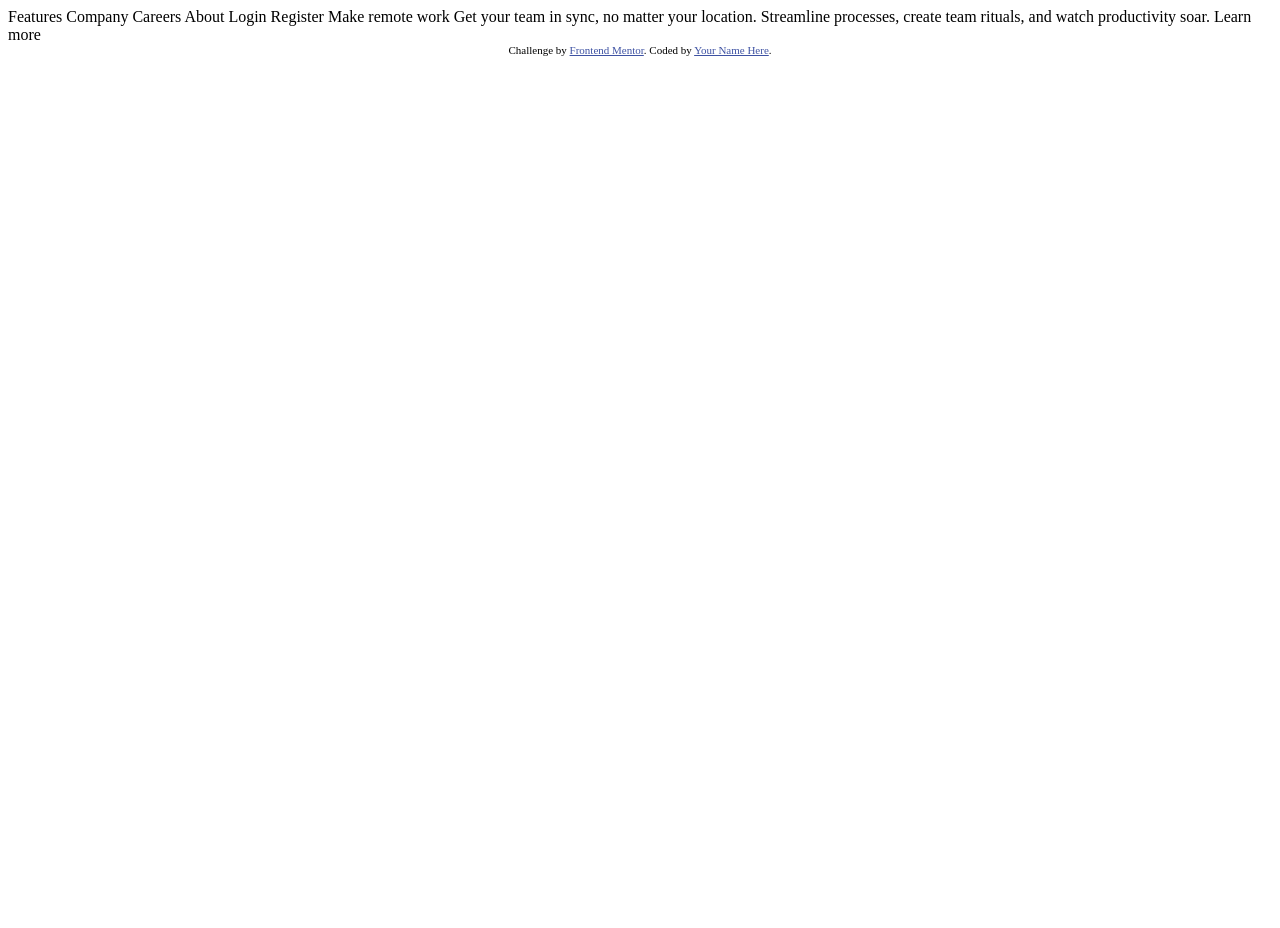
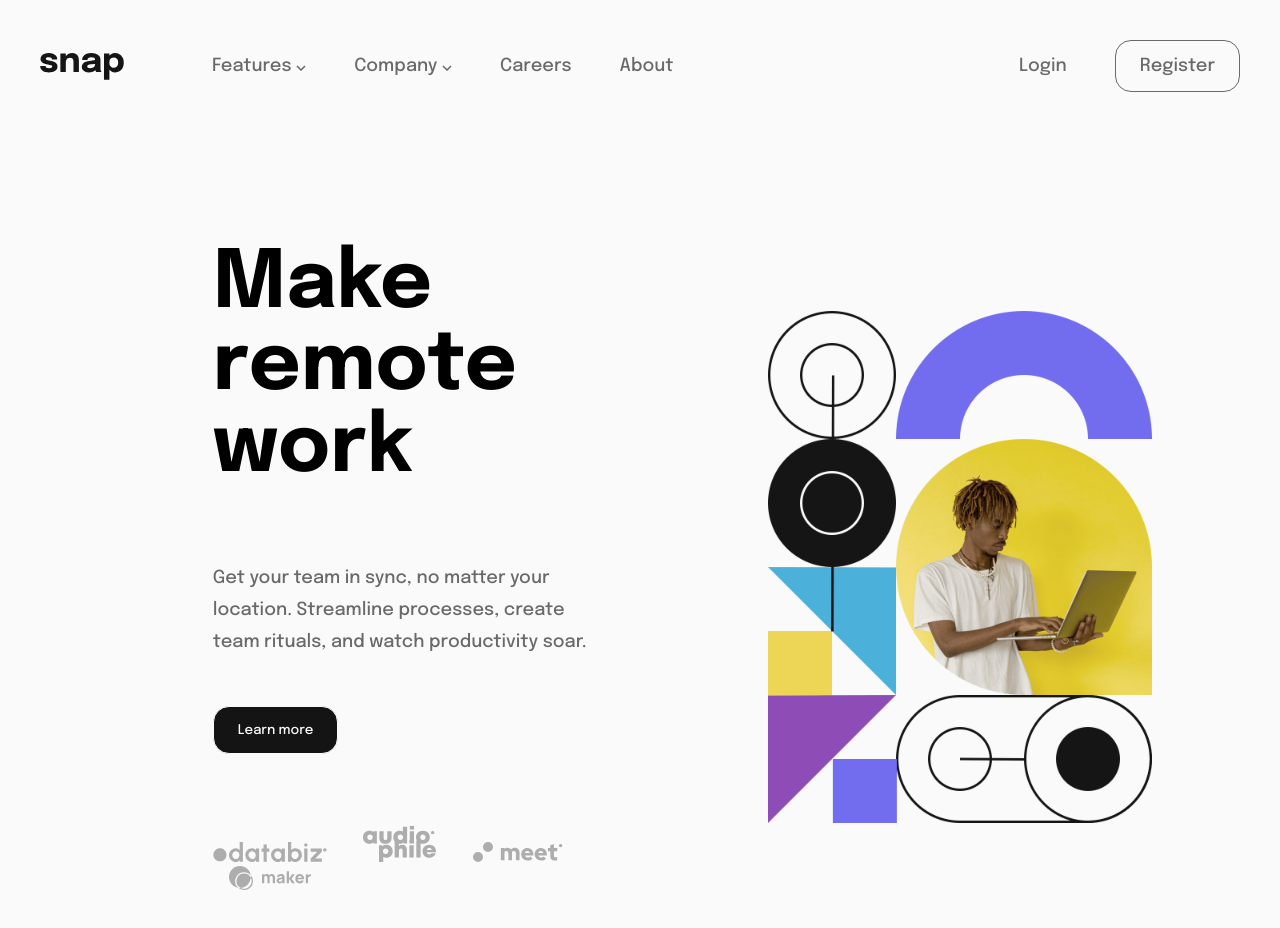
Before and after one commit to Aayush895/Dropdown-Navbar, a plain HTML site: page index.html in a window 1280 px wide. Before the commit the page ends 800 px from the top, so only its background shows below. Drawn offline with Linux system fonts and the light colour scheme.

Commit message:
Desktop layout done

```diff
--- a/index.html
+++ b/index.html
@@ -1,39 +1,81 @@
 <!DOCTYPE html>
 <html lang="en">
+
 <head>
   <meta charset="UTF-8">
-  <meta name="viewport" content="width=device-width, initial-scale=1.0"> <!-- displays site properly based on user's device -->
+  <meta name="viewport" content="width=device-width, initial-scale=1.0">
+  <!-- displays site properly based on user's device -->
+  <link rel="icon" type="image/png" sizes="32x32" href="./images/favicon-32x32.png">
+  <title>Frontend Mentor | Intro section with dropdown navigation</title>
+  <link rel="stylesheet" href="style.css">
+</head>
 
-  <link rel="icon" type="image/png" sizes="32x32" href="./images/favicon-32x32.png">
-
-  <title>Frontend Mentor | Intro section with dropdown navigation</title>
-
-  <!-- Feel free to remove these styles or customise in your own stylesheet 👍 -->
-  <style>
-    .attribution { font-size: 11px; text-align: center; }
-    .attribution a { color: hsl(228, 45%, 44%); }
-  </style>
-</head>
 <body>
 
-  Features
-  Company
-  Careers
-  About
+  <!-- Navigation Bar -->
+  <nav>
+    <div id="nav-items">
+      <div id="nav-logo">
+        <img src="/images/logo.svg" alt="logo">
+      </div>
 
-  Login
-  Register
+      <ul class="items">
+        <li class="features">Features <img src="/images/icon-arrow-down.svg"></li>
+        <li class="company">Company <img src="/images/icon-arrow-down.svg"></li>
+        <li>Careers</li>
+        <li>About</li>
+      </ul>
+    </div>
 
-  Make remote work
+    <div id="registeration">
+      <p>Login</p>
+      <button>Register</button>
+    </div>
+  </nav>
 
-  Get your team in sync, no matter your location. Streamline processes,
-  create team rituals, and watch productivity soar.
+  <!-- Header -->
 
-  Learn more
+  <div id="header">
 
-  <div class="attribution">
-    Challenge by <a href="https://www.frontendmentor.io?ref=challenge" target="_blank">Frontend Mentor</a>.
-    Coded by <a href="#">Your Name Here</a>.
+    <div class="header-content">
+
+      <h1>Make remote work</h1>
+      <p>
+        Get your team in sync, no matter your location. Streamline processes,
+        create team rituals, and watch productivity soar.
+      </p>
+
+      <button>Learn more</button>
+
+      <div id="clients">
+        <img src="/images/client-databiz.svg" alt="client">
+        <img src="/images/client-audiophile.svg" alt="client">
+        <img src="/images/client-meet.svg" alt="client">
+        <img src="/images/client-maker.svg" alt="client">
+      </div>
+
+    </div>
+
+    <div id="hero">
+      <img src="/images/image-hero-desktop.png" alt="hero">
+    </div>
+
   </div>
+
+  <div id="features-dropdown">
+    <p><img src="/images/icon-todo.svg" alt=""> Todo List</p>
+    <p><img src="/images/icon-calendar.svg" alt=""> Calendar</p>
+    <p><img src="/images/icon-reminders.svg" alt=""> Reminders</p>
+    <p><img src="/images/icon-planning.svg" alt=""> Planning</p>
+  </div>
+
+  <div id="company-dropdown">
+    <p>History</p>
+    <p>Our Team</p>
+    <p>Blog</p>
+  </div>
+
+  <script src="script.js"></script>
 </body>
+
 </html>
--- /dev/null
+++ b/script.js
@@ -0,0 +1,24 @@
+const features = document.querySelector('.features')
+const featureDropdown = document.getElementById('features-dropdown')
+const company = document.querySelector('.company')
+const companyDropdown = document.getElementById('company-dropdown')
+
+features.addEventListener('click', () => {
+  if (features.querySelector('img').src.includes('down')) {
+    features.querySelector('img').src = '/images/icon-arrow-up.svg'
+    featureDropdown.style.visibility = 'visible'
+  } else {
+    features.querySelector('img').src = '/images/icon-arrow-down.svg'
+    featureDropdown.style.visibility = 'hidden'
+  }
+})
+
+company.addEventListener('click', () => {
+  if (company.querySelector('img').src.includes('down')) {
+    company.querySelector('img').src = '/images/icon-arrow-up.svg'
+    companyDropdown.style.visibility = 'visible'
+  } else {
+    company.querySelector('img').src = '/images/icon-arrow-down.svg'
+    companyDropdown.style.visibility = 'hidden'
+  }
+})
--- /dev/null
+++ b/style.css
@@ -0,0 +1,191 @@
+@import url('https://fonts.googleapis.com/css2?family=Epilogue:wght@500;700&display=swap');
+
+:root {
+  --Almost-White: hsl(0, 0%, 98%);
+  --Medium-Gray: hsl(0, 0%, 41%);
+  --Almost-Black: hsl(0, 0%, 8%);
+}
+
+* {
+  margin: 0;
+  padding: 0;
+  box-sizing: border-box;
+}
+
+body {
+  font-family: 'Epilogue', sans-serif;
+  font-size: 18px;
+  background-color: var(--Almost-White);
+}
+
+/* Navigation Bar */
+
+nav {
+  display: flex;
+  align-items: center;
+  justify-content: space-between;
+  margin-bottom: 7rem;
+  padding: 2.5rem;
+}
+
+#nav-items {
+  display: flex;
+  align-items: center;
+  justify-content: space-around;
+}
+
+#nav-logo {
+  display: flex;
+  align-items: center;
+  justify-content: center;
+  padding: 0 4rem 0 0;
+  cursor: pointer;
+}
+
+.items {
+  display: flex;
+  align-items: center;
+  justify-content: space-around;
+  list-style: none;
+}
+
+.items > li {
+  padding: 0 1.5rem;
+  cursor: pointer;
+  color: var(--Medium-Gray);
+}
+
+.features {
+  position: relative;
+}
+
+.items > li:hover {
+  color: var(--Almost-Black);
+}
+
+#registeration {
+  display: flex;
+  align-items: center;
+  justify-content: space-between;
+  color: var(--Medium-Gray);
+}
+
+#registeration > p {
+  padding: 0 3rem;
+  cursor: pointer;
+}
+
+#registeration > p:hover {
+  color: var(--Almost-Black);
+}
+
+#registeration > button {
+  padding: 1rem 1.5rem;
+  border-radius: 1rem;
+  border: 1px solid;
+  font-family: 'Epilogue', sans-serif;
+  background-color: transparent;
+  color: var(--Medium-Gray);
+  font-size: 18px;
+  cursor: pointer;
+}
+
+#registeration > button:hover {
+  color: var(--Almost-Black);
+}
+
+/* Header */
+
+#header {
+  display: flex;
+  align-items: center;
+  justify-content: center;
+  margin-bottom: 8rem;
+}
+
+.header-content {
+  width: 50%;
+  padding: 0 5.3rem;
+}
+
+.header-content > h1 {
+  font-size: 5rem;
+  margin-bottom: 4.5rem;
+}
+
+.header-content > p {
+  color: var(--Medium-Gray);
+  width: 85%;
+  line-height: 2rem;
+  margin-bottom: 3rem;
+}
+
+.header-content > button {
+  padding: 1rem 1.5rem;
+  border-radius: 1rem;
+  font-family: 'Epilogue', sans-serif;
+  border: 1px solid;
+  background-color: var(--Almost-Black);
+  color: var(--Almost-White);
+  cursor: pointer;
+  margin-bottom: 4.5rem;
+}
+
+.header-content > button:hover {
+  background-color: transparent;
+  color: var(--Almost-Black);
+}
+
+#clients > img:first-child {
+  padding: 0 1rem 0 0;
+}
+
+#clients > img {
+  padding: 0 1rem;
+}
+
+#hero {
+  width: 30%;
+}
+
+#hero > img {
+  width: 100%;
+}
+
+/* Dropdown menus for features and company item on nav bar */
+
+#features-dropdown {
+  position: absolute;
+  top: 10%;
+  left: 9%;
+  background-color: var(--Almost-White);
+  width: 12%;
+  text-align: center;
+  padding: 0.5rem 1.5rem;
+  border-radius: 0.5rem;
+  box-shadow: 0px 0px 50px -23px rgba(102, 102, 102, 1);
+  visibility: hidden;
+}
+
+#features-dropdown > p {
+  margin: 1rem 0rem;
+  color: var(--Medium-Gray);
+}
+
+#company-dropdown {
+  position: absolute;
+  top: 10%;
+  left: 24%;
+  background-color: var(--Almost-White);
+  width: 10%;
+  text-align: left;
+  padding: 0.5rem 1.5rem;
+  border-radius: 0.5rem;
+  box-shadow: 0px 0px 50px -23px rgba(102, 102, 102, 1);
+  visibility: hidden;
+}
+
+#company-dropdown > p {
+  margin: 1rem 0rem;
+  color: var(--Medium-Gray);
+}
```
